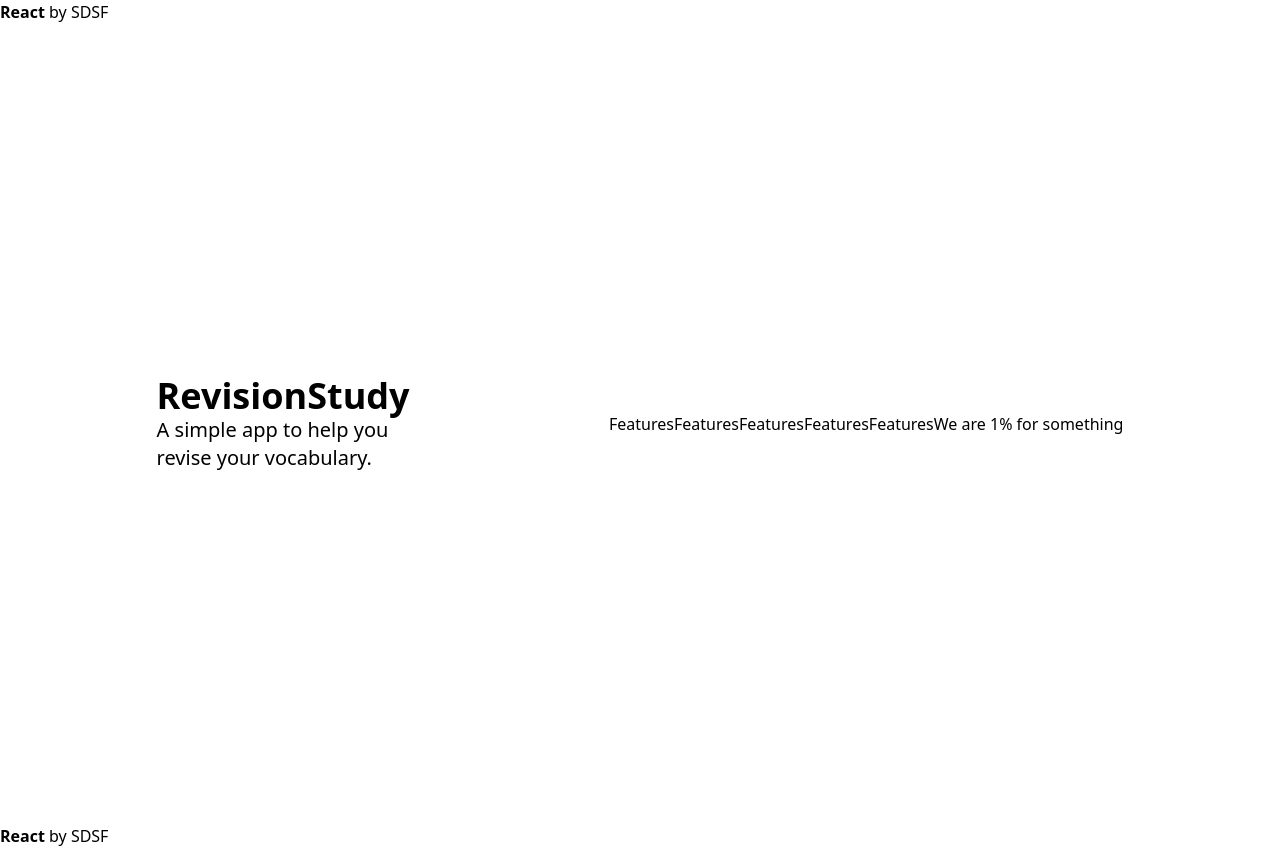
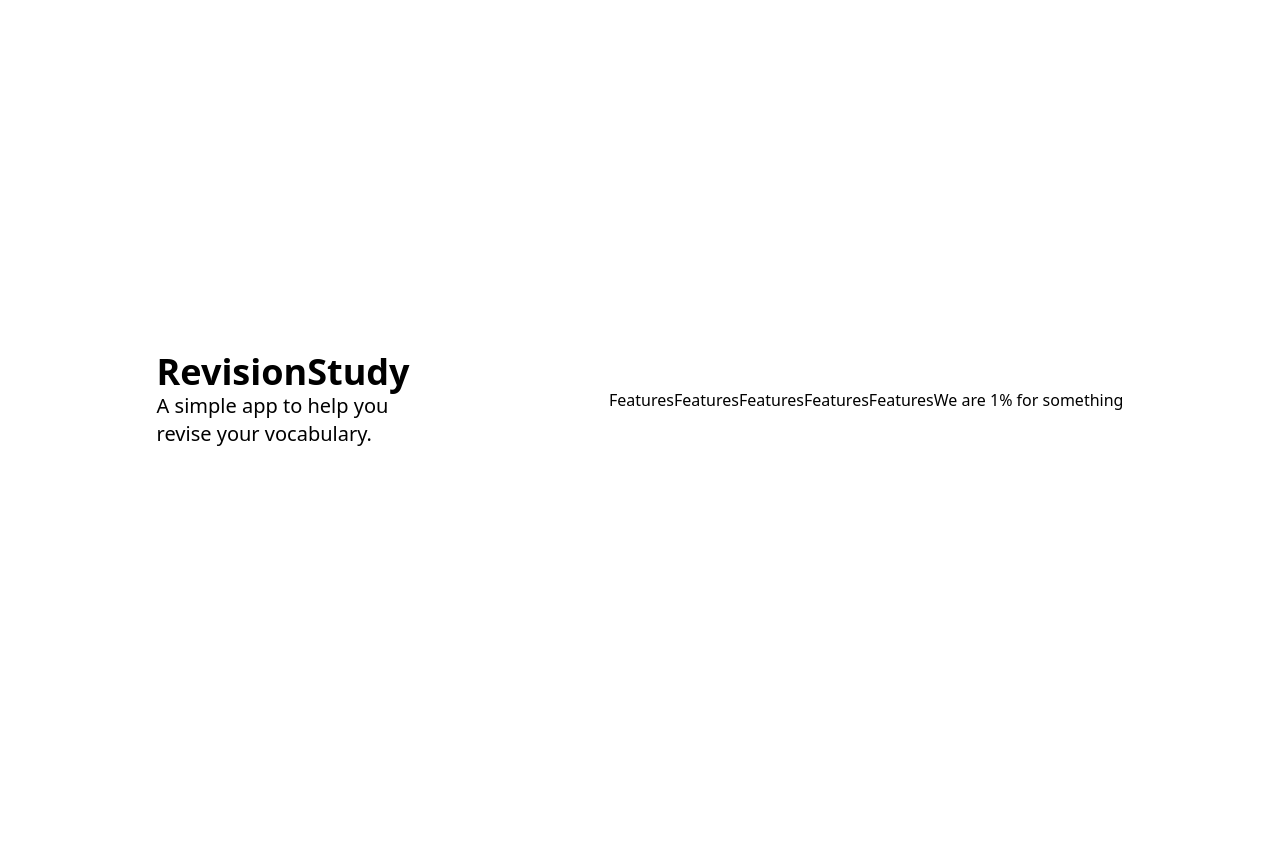
Before and after one commit to eriicafes/revision-study-client, a Next.js app: page / in a window 1280 px wide. After the commit the page ends 800 px from the top, so only its background shows below. Built offline with nearby package versions, Linux system fonts and the light colour scheme.

Commit message:
Setup home page structure

```diff
--- a/src/pages/index.tsx
+++ b/src/pages/index.tsx
@@ -1,7 +1,5 @@
 import type { NextPage } from "next";
 import Head from "next/head";
-import Header from "~/components/Header";
-import Footer from "~/components/Footer";
 
 const Home: NextPage = () => {
   return (
@@ -11,7 +9,6 @@ const Home: NextPage = () => {
         <meta name="description" content="Generated by create next app" />
         <link rel="icon" href="/favicon.ico" />
       </Head>
-      <Header />
       <main className="min-h-screen flex justify-center items-center">
         <section className="flex">
           <div className="flex-1">
@@ -31,7 +28,6 @@ const Home: NextPage = () => {
         </section>
         <div className="banner_sect">We are 1% for something</div>
       </main>
-      <Footer />
     </div>
   );
 };
```
